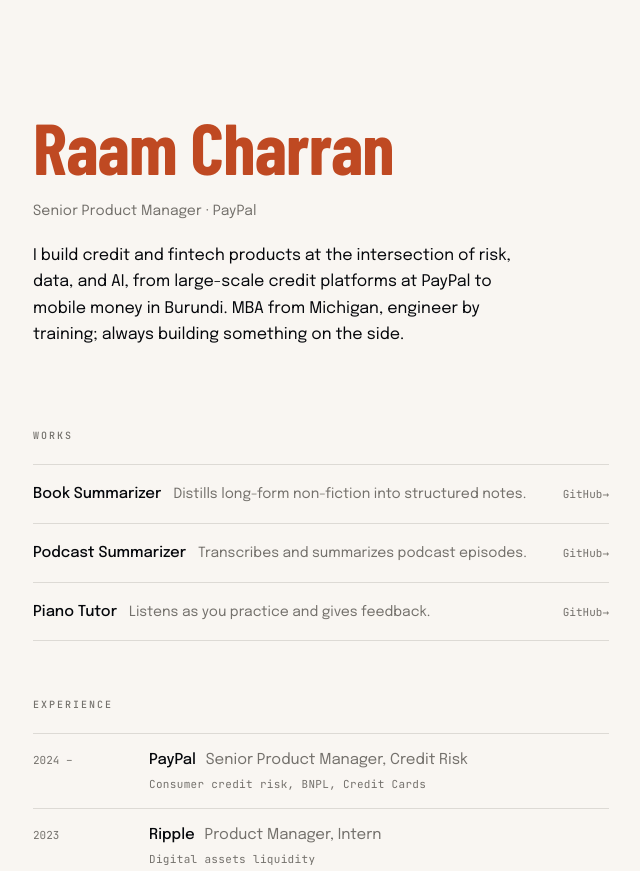
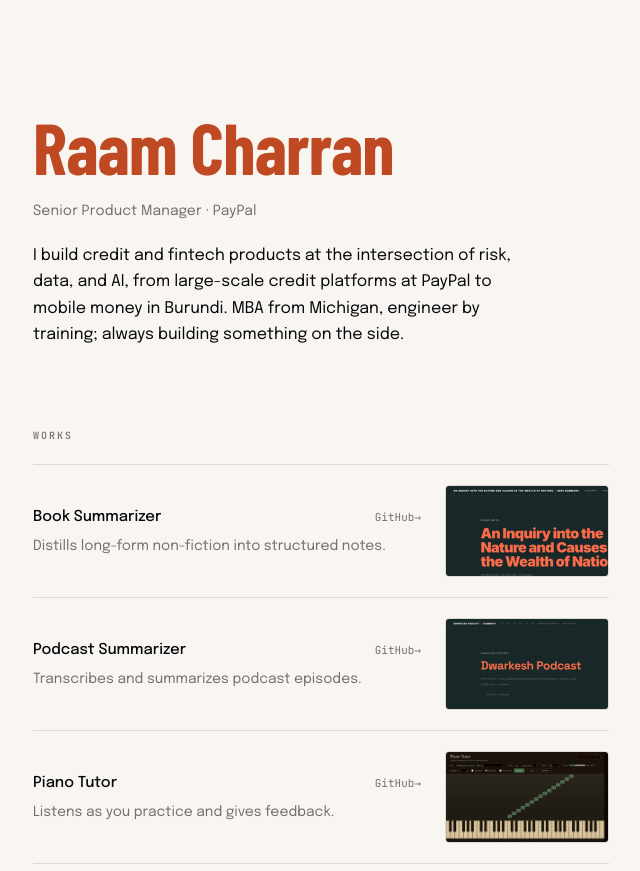
Before and after one commit to raamcharran/raamcharran.github.io, a plain HTML site: page index.html in a window 1280 px wide. Shown: the top 871 px of the page, without its empty margins (319-959 px from the left). Drawn offline with nearby package versions, Linux system fonts and the light colour scheme; a web font is replaced by a local one.

Commit message:
Add work preview thumbnails to Works section

```diff
--- a/index.html
+++ b/index.html
@@ -136,15 +136,22 @@
     /* ---------- works ---------- */
     .work {
       display: grid;
-      grid-template-columns: 1fr auto;
-      gap: 16px;
-      padding: 16px 0;
+      grid-template-columns: 1fr 164px;
+      gap: 24px;
+      padding: 20px 0;
       border-top: 1px solid var(--line);
-      align-items: baseline;
+      align-items: center;
       transition: padding 220ms cubic-bezier(0.16, 1, 0.3, 1);
     }
     .work:last-child { border-bottom: 1px solid var(--line); }
     .work:hover { padding-left: 10px; }
+
+    .work-header {
+      display: flex;
+      justify-content: space-between;
+      align-items: baseline;
+      margin-bottom: 4px;
+    }
 
     .work .name {
       font-size: 15px;
@@ -156,7 +163,6 @@
       font-size: 14px;
       font-weight: 400;
       color: var(--muted);
-      margin-left: 8px;
     }
 
     .work .link {
@@ -164,6 +170,8 @@
       font-size: 11px;
       color: var(--muted);
       transition: color 220ms ease;
+      white-space: nowrap;
+      margin-left: 12px;
     }
     .work:hover .link { color: var(--accent); }
 
@@ -173,6 +181,21 @@
       transition: transform 220ms cubic-bezier(0.16, 1, 0.3, 1);
     }
     .work:hover .link::after { transform: translateX(4px); }
+
+    .work-preview {
+      display: block;
+      width: 100%;
+      height: 92px;
+      object-fit: cover;
+      object-position: top left;
+      border-radius: 4px;
+      border: 1px solid var(--line);
+      transition: opacity 220ms ease, border-color 220ms ease;
+    }
+    .work:hover .work-preview {
+      opacity: 0.82;
+      border-color: var(--muted);
+    }
 
     /* ---------- contact ---------- */
     .contact {
@@ -210,7 +233,7 @@
       .row { grid-template-columns: 80px 1fr; gap: 12px; }
       .work { grid-template-columns: 1fr; }
       .work .link { font-size: 11px; }
-      .work .desc { display: block; margin-left: 0; margin-top: 2px; }
+      .work-preview { display: none; }
     }
   </style>
 </head>
@@ -231,25 +254,34 @@
     <section>
       <h2>Works</h2>
       <a class="work" href="https://github.com/raamcharran/epub-summarizer-multiprovider" target="_blank" rel="noopener">
-        <div>
-          <span class="name">Book Summarizer</span>
+        <div class="work-body">
+          <div class="work-header">
+            <span class="name">Book Summarizer</span>
+            <span class="link">GitHub</span>
+          </div>
           <span class="desc">Distills long-form non-fiction into structured notes.</span>
         </div>
-        <span class="link">GitHub</span>
+        <img class="work-preview" src="previews/book-thumb.png" alt="Book Summarizer output" />
       </a>
       <a class="work" href="https://github.com/raamcharran/podcast-summarizer" target="_blank" rel="noopener">
-        <div>
-          <span class="name">Podcast Summarizer</span>
+        <div class="work-body">
+          <div class="work-header">
+            <span class="name">Podcast Summarizer</span>
+            <span class="link">GitHub</span>
+          </div>
           <span class="desc">Transcribes and summarizes podcast episodes.</span>
         </div>
-        <span class="link">GitHub</span>
+        <img class="work-preview" src="previews/podcast-thumb.png" alt="Podcast Summarizer output" />
       </a>
       <a class="work" href="https://github.com/raamcharran/piano-tutor" target="_blank" rel="noopener">
-        <div>
-          <span class="name">Piano Tutor</span>
+        <div class="work-body">
+          <div class="work-header">
+            <span class="name">Piano Tutor</span>
+            <span class="link">GitHub</span>
+          </div>
           <span class="desc">Listens as you practice and gives feedback.</span>
         </div>
-        <span class="link">GitHub</span>
+        <img class="work-preview" src="previews/piano-thumb.png" alt="Piano Tutor output" />
       </a>
     </section>
 
```
Also changed, not shown: previews/book-thumb.png (added), previews/piano-thumb.png (added), previews/podcast-thumb.png (added).
